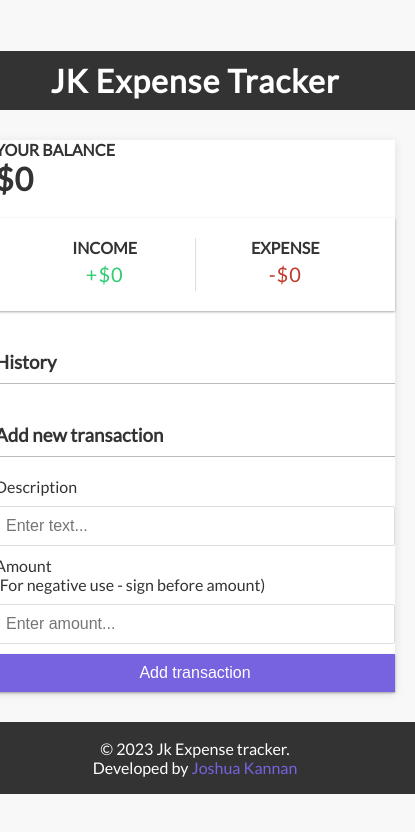
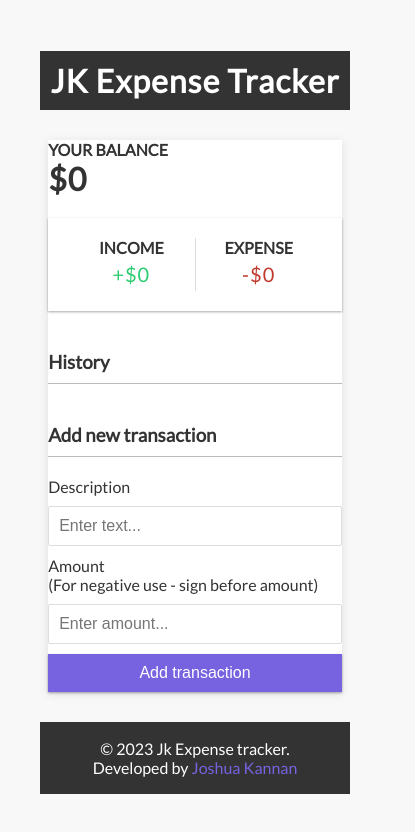
Before and after one commit to Joshua-kannan/Expense-tracker, a Vue app: page / in a window 390 px wide. Shown: the top 832 px of the page, 415 px wide, since content can reach past the window. Built offline with nearby package versions, Linux system fonts and the light colour scheme.

Commit message:
footer styling1

```diff
--- a/src/assets/style.css
+++ b/src/assets/style.css
@@ -24,13 +24,20 @@ body {
 
 .container {
   margin: 30px 20px; /* Adjust the left and right margins as needed */
-  width: 400px;
+  width: 450px;
   background-color: #fff;
   box-shadow: 0 2px 10px rgba(0, 0, 0, 0.1);
   transition: box-shadow 0.3s ease-in-out;
+  margin-bottom: 0;
 }
 
-
+@media (max-width: 768px) {
+  /* Adjust styles for screens with a width of 768px or less (typical tablets and smaller screens) */
+  .container {
+    width: 95%; /* Adjust the width for smaller screens */
+    margin: 30px auto; /* Center the container on smaller screens */
+  }
+}
 h1 {
   letter-spacing: 1px;
   margin: 0;
```
